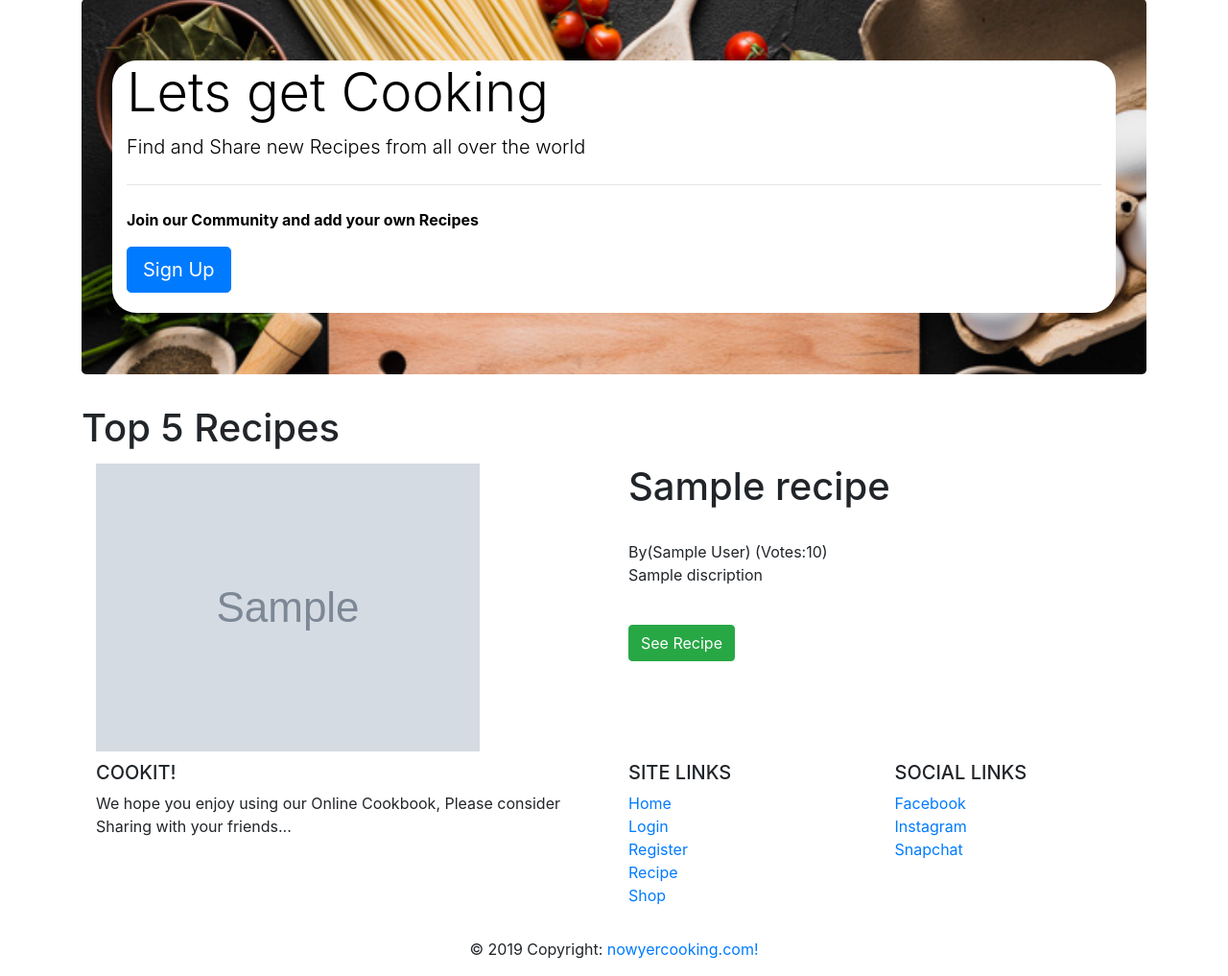
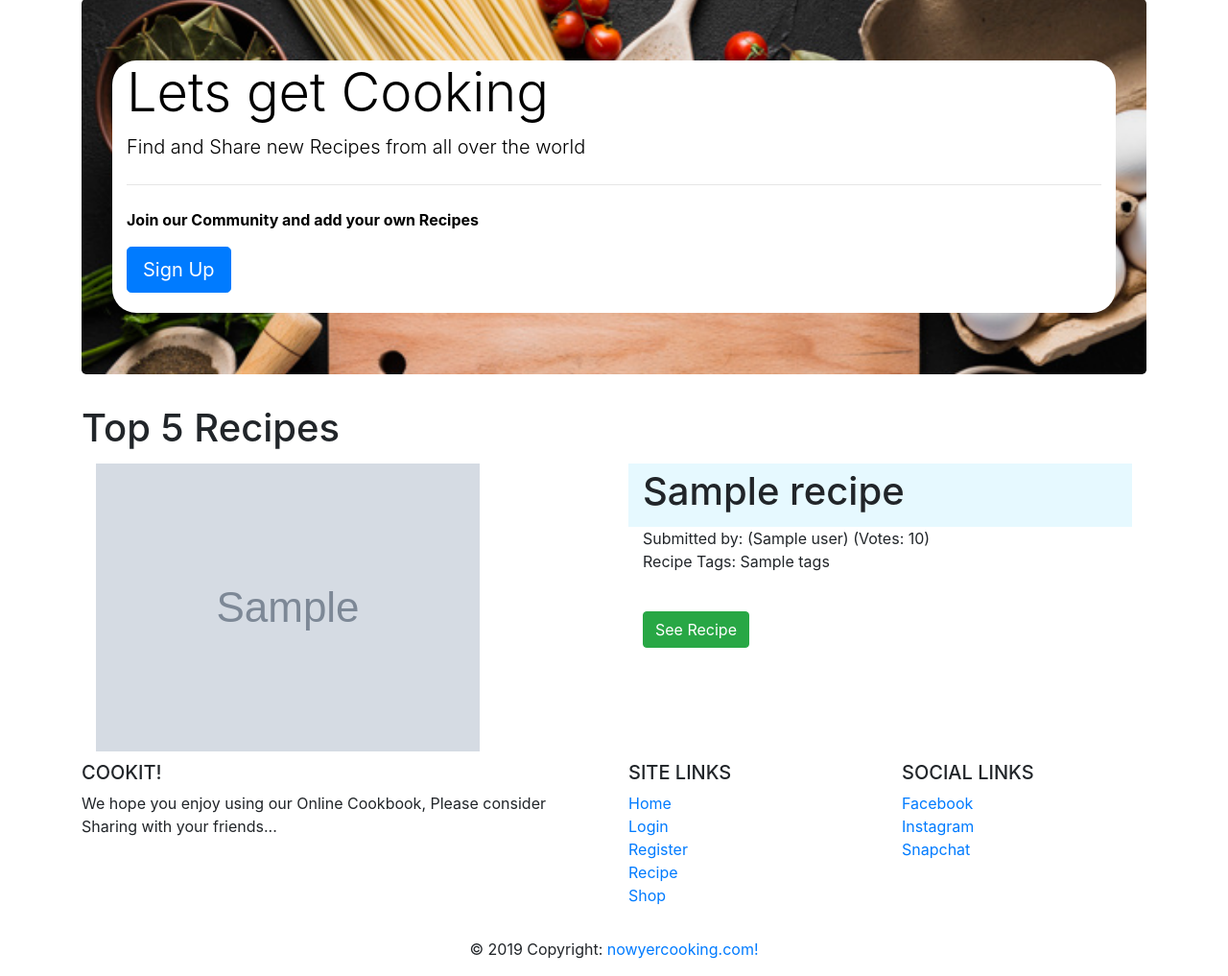
Before and after one commit to jsnbly/milestone3, a Flask app: page / in a window 1280 px wide. Shown: the part 57-1074 px from the top of the page at 96% size. Run offline with Flask 2, Linux system fonts and the light colour scheme; grey boxes marked "Sample" are stand-in pictures; a database or web service that is not in the repository returns one stand-in record (values such as "Sample title"); some libraries are stand-ins or nearby versions.

Commit message:
Added some grid alignment to add and edit recipe.html, added styling to landing.html and added more to features section in readme.md

```diff
--- a/static/css/style.css
+++ b/static/css/style.css
@@ -19,8 +19,15 @@
 #usrrecipecontent{
   padding-bottom: 5px;
   padding-top: 5px;
-  background-color: #ffffff;
+  background-color: #ccf3ff;
 }
+
+/*Add Recipe Page*/
+#addrecphead{
+  background-color: #e6f9ff;
+
+}
+
 .recipesection{
   padding-top: 5px;
   padding-bottom: 10px;
--- a/templates/add_recipe.html
+++ b/templates/add_recipe.html
@@ -2,8 +2,9 @@
 
 {% block content %}
 <center>
-<h1><i class="fas fa-user-edit"></i>Add a Recipe</h1>
-
+    <div id="addrecphead">
+    <h1>Add a Recipe</h1>
+    </div>
     {% with messages = get_flashed_messages() %}
     {% if messages %}
         <ul>
--- a/templates/edit_recipe.html
+++ b/templates/edit_recipe.html
@@ -2,7 +2,9 @@
 
 {% block content %}
 <center>
+<div id="addrecphead">
 <h1>Edit a Recipe</h1>
+</div>
     {% with messages = get_flashed_messages() %}
     {% if messages %}
         <ul>
--- a/templates/landing.html
+++ b/templates/landing.html
@@ -35,10 +35,16 @@
 
   <div class="container recipesection">
     <div class="row">
+
         <div class="col-lg-6"><img src="{{recipe.image}}" alt="Image" class="img-fluid"> </div>
-        <div class="col-lg-6"><h1>{{ recipe.title }}</h1><br>By({{ recipe.author }}) (Votes:{{ recipe.votes }})<br>
-            <p>{{ recipe.discription }}</p><br>
+        <div class="col-lg-6">
+          <div class="col-lg-12" id="usrrecipehead"><h1>{{ recipe.title|capitalize }}</h1></div>
+          <div class="col-lg-12">Submitted by: ({{ recipe.author|capitalize }}) (Votes: {{ recipe.votes }})<br>
+            <p>Recipe Tags: {{ recipe.tags }}</p><br>
             <a href="{{url_for('show_recipe', recipe_id=recipe._id)}}" class="btn btn-success" role="button">See Recipe</a>
+
+        </div>
+        </div>
         </div>
         </div>
     </div>
@@ -69,17 +75,18 @@
       {% endwith %}
 
       {% for recipe in recipesuser if session['username'] == recipe.author %}
-          <center>
+
         <div class="container">
-          <div class="col-lg-6" id="usrrecipehead">Recipe Title: {{ recipe.title }}<br>By: {{ recipe.author|capitalize }} (Votes: {{ recipe.votes }})</div>
-          <div class="col-lg-6" id="usrrecipecontent"><img src="{{recipe.image}}" alt="Image" class="img-fluid"> </div>
-          <p>{{ recipe.discription }}</p>
-          <a href="{{url_for('show_recipe', recipe_id=recipe._id)}}" class="btn btn-success" role="button">See Recipe</a>
-          <a href="{{url_for('edit_recipe', recipe_id=recipe._id)}}" class="btn btn-warning" role="button">Edit Recipe</a>
+          <div class="row">
+          <div class="col-lg-12">
+           <div class="col-lg-6" id="usrrecipehead">Recipe Title: {{ recipe.title }}<br>By: {{ recipe.author|capitalize }} (Votes: {{ recipe.votes }})</div>
+            <div class="col-lg-6" id="usrrecipecontent"><img src="{{recipe.image}}" alt="Image" class="img-fluid">
+            <p>Discription: {{ recipe.discription }}</p>
+            <a href="{{url_for('show_recipe', recipe_id=recipe._id)}}" class="btn btn-success" role="button">See Recipe</a>
+            <a href="{{url_for('edit_recipe', recipe_id=recipe._id)}}" class="btn btn-warning" role="button">Edit Recipe</a>
           <a href="{{url_for('delete_recipe', recipe_id=recipe._id)}}" class="btn btn-danger" role="button">Delete Recipe</a>
-          </div><br>
-        </div>
-          </center>
+        </div></div></div></div>
+
       {% else %}
 <!--User has no Recipes in the data base-->
         <p>You Currently have no recipes added, Would you like to add one now?</p>
```
Also changed, not shown: README.md.
